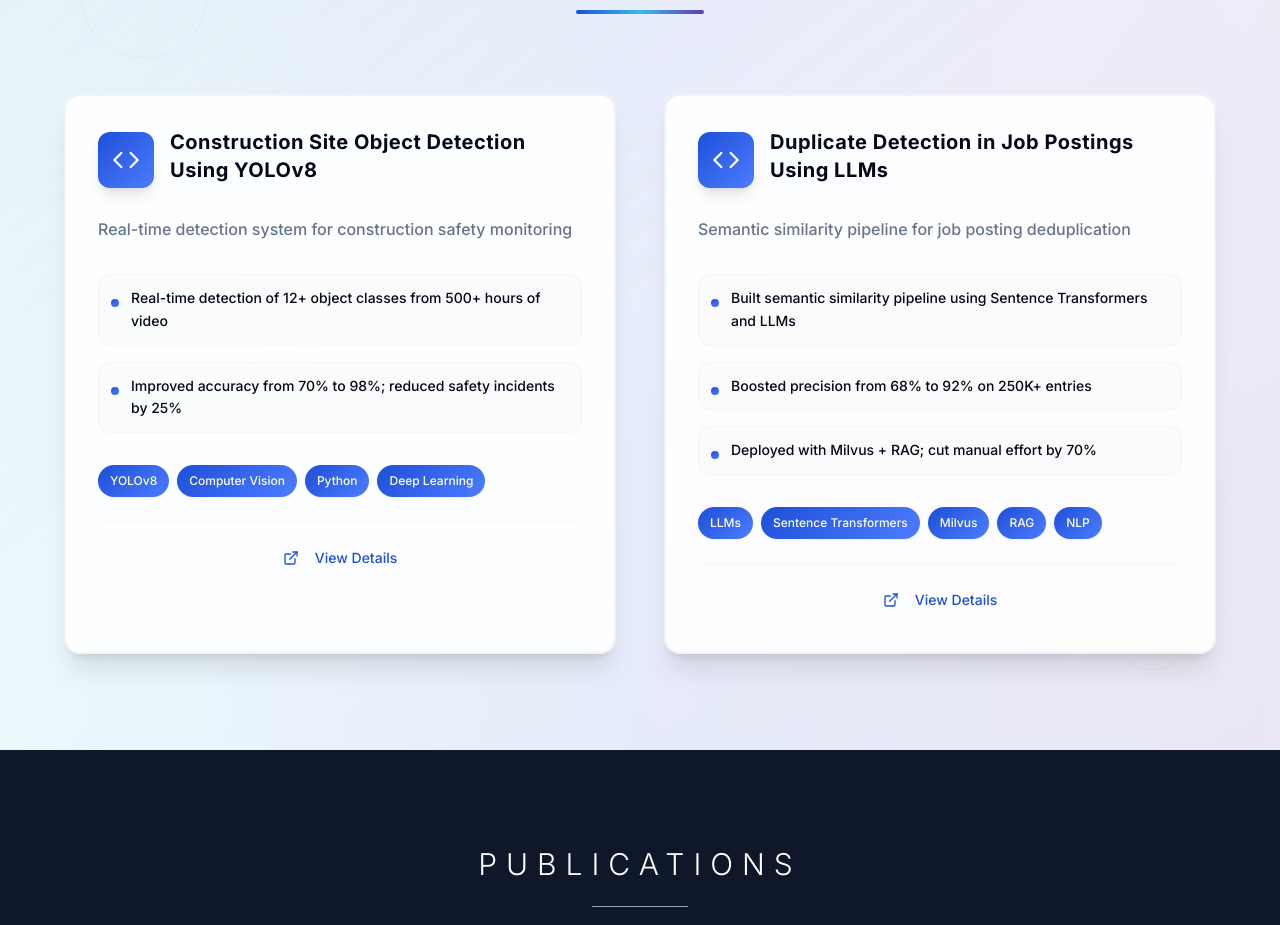
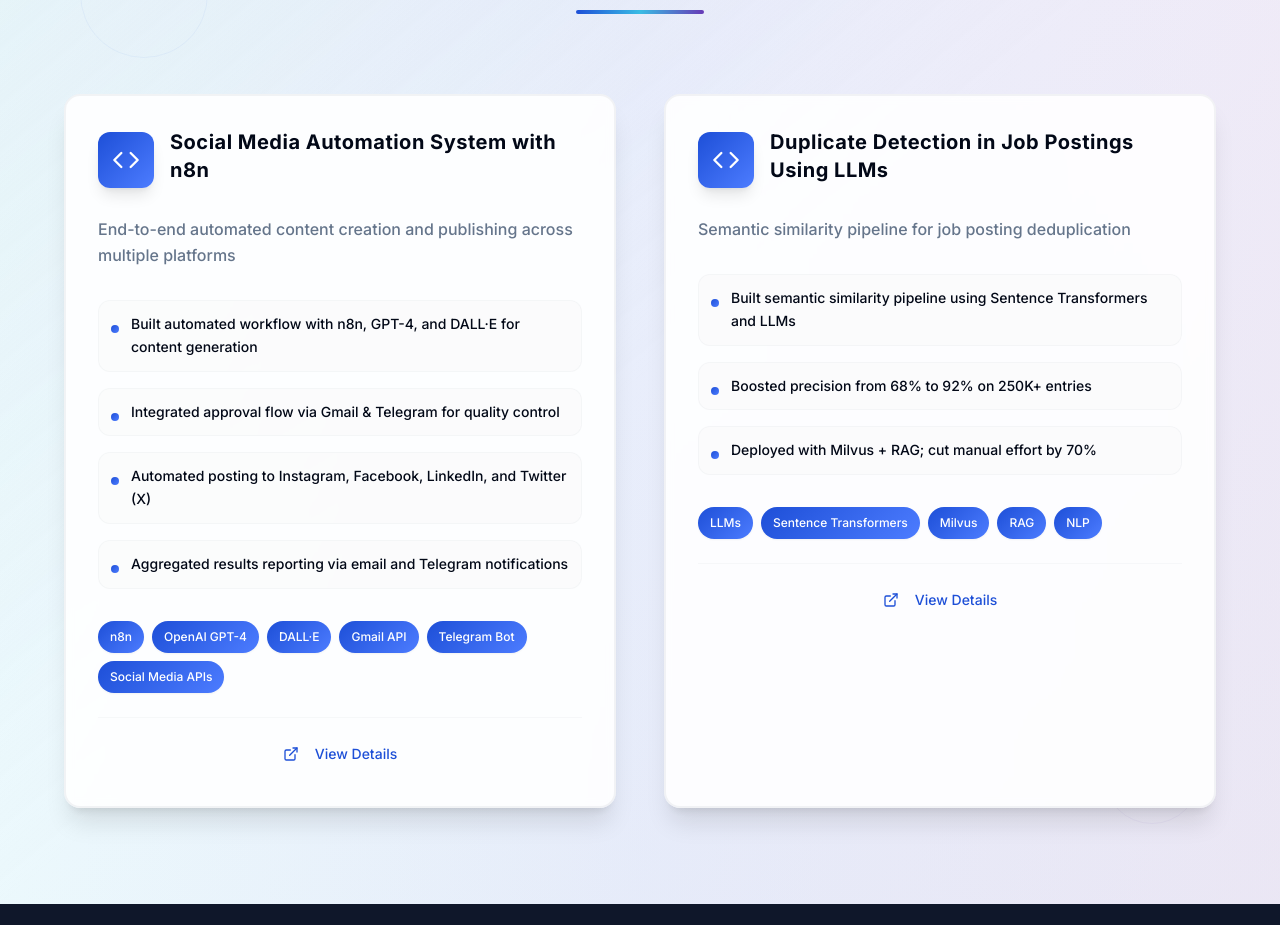
Before and after one commit to bhavayupadhyay/bhavya-portfolio-vibe-check, a React (Vite) app: page / in a window 1280 px wide. Shown: the part 2800-3725 px from the top of the page. Built offline with nearby package versions, Linux system fonts and the light colour scheme.

Commit message:
Update project link and details
Update the "Construction Site Object Detection" project link to "https://github.com/bhavayupadhyay/Automate-Multi-Platform-Social-Media-Content-Creation-with-n8n" and populate the project details accordingly.

```diff
--- a/src/components/Portfolio.tsx
+++ b/src/components/Portfolio.tsx
@@ -73,13 +73,15 @@ const Portfolio = () => {
 
   const projects = [
     {
-      title: "Construction Site Object Detection Using YOLOv8",
-      description: "Real-time detection system for construction safety monitoring",
+      title: "Social Media Automation System with n8n",
+      description: "End-to-end automated content creation and publishing across multiple platforms",
       achievements: [
-        "Real-time detection of 12+ object classes from 500+ hours of video",
-        "Improved accuracy from 70% to 98%; reduced safety incidents by 25%"
+        "Built automated workflow with n8n, GPT-4, and DALL·E for content generation",
+        "Integrated approval flow via Gmail & Telegram for quality control",
+        "Automated posting to Instagram, Facebook, LinkedIn, and Twitter (X)",
+        "Aggregated results reporting via email and Telegram notifications"
       ],
-      tech: ["YOLOv8", "Computer Vision", "Python", "Deep Learning"]
+      tech: ["n8n", "OpenAI GPT-4", "DALL·E", "Gmail API", "Telegram Bot", "Social Media APIs"]
     },
     {
       title: "Duplicate Detection in Job Postings Using LLMs",
@@ -332,7 +334,7 @@ const Portfolio = () => {
                     <Button
                       variant="ghost"
                       className="text-primary hover:text-primary-foreground hover:bg-primary w-full"
-                      onClick={() => window.open('https://github.com/bhavayupadhyay/Construction-Site-Object-Detection', '_blank')}
+                      onClick={() => window.open(index === 0 ? 'https://github.com/bhavayupadhyay/Automate-Multi-Platform-Social-Media-Content-Creation-with-n8n' : 'https://github.com/bhavayupadhyay/Duplicate-Detection-Job-Postings', '_blank')}
                     >
                       <ExternalLink className="mr-2 h-4 w-4" />
                       View Details
```
